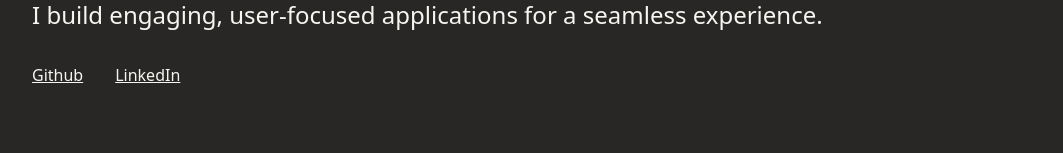
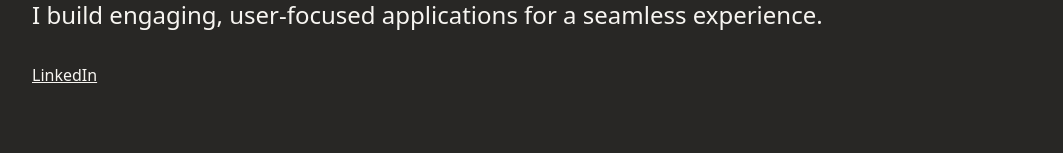
Before and after one commit to zigursuldis/interactive-portfolio, a Next.js app: page / in a window 1280 px wide. Shown: the part 225-378 px from the top of the page, without its empty margins (108-1171 px from the left). Built offline with nearby package versions, Linux system fonts and the light colour scheme.

Commit message:
remove gh link since it's not used that much

```diff
--- a/components/social-media-links.tsx
+++ b/components/social-media-links.tsx
@@ -1,13 +1,6 @@
 export default function SocialMediaLinks() {
   return (
     <div className="flex mt-8">
-      <a
-        href="https://github.com/zigursuldis"
-        className="underline hover:text-accent-light duration-200 mr-8"
-        target="_blank"
-      >
-        Github
-      </a>
       <a
         href="https://www.linkedin.com/in/uldis-zigurs-b5a029312/"
         className="underline hover:text-accent-light duration-200"
```
